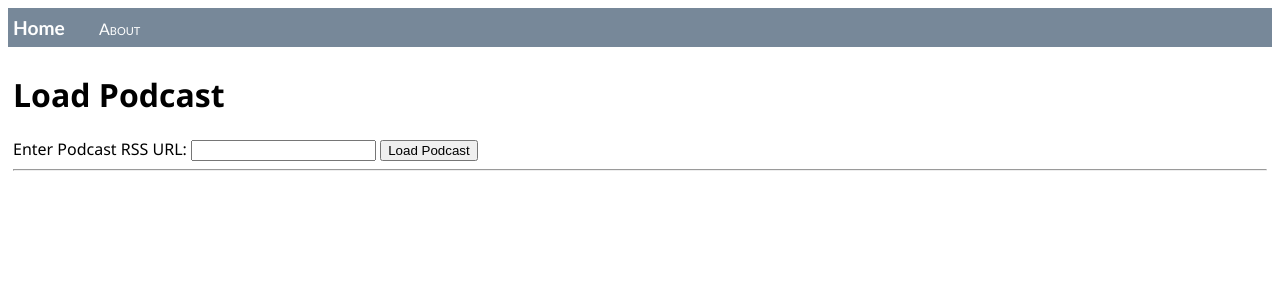
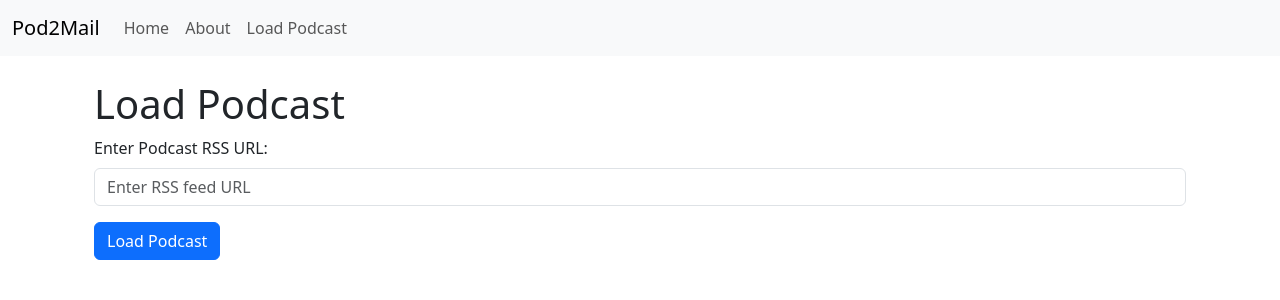
Before and after one commit to JohnRuddy/Pod2Mail, a Flask app: page /load_podcast in a window 1280 px wide. Shown: the top 300 px of the page. Run offline with Flask 3, Linux system fonts and the light colour scheme.

Commit message:
added load popdcast

```diff
--- a/pod2email/templates/base.html
+++ b/pod2email/templates/base.html
@@ -1,21 +1,39 @@
 <!DOCTYPE html>
-<html>
-    <head>
-        <meta charset="utf-8" />
-        <title>{% block title %}{% endblock %}</title>
-        <link rel="stylesheet" type="text/css" href="{{ url_for('static', filename='site.css')}}" />
-    </head>
-
-    <body>
-        <div class="navbar">
-            <a href="{{ url_for('home') }}" class="navbar-brand">Home</a>
-            <a href="{{ url_for('about') }}" class="navbar-item">About</a>
+<html lang="en">
+<head>
+    <meta charset="UTF-8">
+    <meta name="viewport" content="width=device-width, initial-scale=1.0">
+    <title>{% block title %}Pod2Mail{% endblock %}</title>
+    <!-- Bootstrap CSS -->
+    <link href="https://cdn.jsdelivr.net/npm/bootstrap@5.3.0/dist/css/bootstrap.min.css" rel="stylesheet">
+    <link rel="stylesheet" href="{{ url_for('static', filename='css/styles.css') }}">
+</head>
+<body>
+    <nav class="navbar navbar-expand-lg navbar-light bg-light">
+        <div class="container-fluid">
+            <a class="navbar-brand" href="{{ url_for('home') }}">Pod2Mail</a>
+            <button class="navbar-toggler" type="button" data-bs-toggle="collapse" data-bs-target="#navbarNav" aria-controls="navbarNav" aria-expanded="false" aria-label="Toggle navigation">
+                <span class="navbar-toggler-icon"></span>
+            </button>
+            <div class="collapse navbar-collapse" id="navbarNav">
+                <ul class="navbar-nav">
+                    <li class="nav-item">
+                        <a class="nav-link" href="{{ url_for('home') }}">Home</a>
+                    </li>
+                    <li class="nav-item">
+                        <a class="nav-link" href="{{ url_for('about') }}">About</a>
+                    </li>
+                    <li class="nav-item">
+                        <a class="nav-link" href="{{ url_for('load_podcast') }}">Load Podcast</a>
+                    </li>
+                </ul>
+            </div>
         </div>
-
-        <div class="body-content">
-            {% block content %}
-            {% endblock %}
-            <hr/>
-        </div>
-    </body>
+    </nav>
+    <main class="container mt-4">
+        {% block content %}{% endblock %}
+    </main>
+    <!-- Bootstrap JS Bundle with Popper -->
+    <script src="https://cdn.jsdelivr.net/npm/bootstrap@5.3.0/dist/js/bootstrap.bundle.min.js"></script>
+</body>
 </html>
--- a/pod2email/templates/load_podcast.html
+++ b/pod2email/templates/load_podcast.html
@@ -1,17 +1,20 @@
 {% extends 'base.html' %}
 
 {% block content %}
-    <h1>Load Podcast</h1>
-    <form method="POST" action="/load_podcast">
-        <label for="rss_url">Enter Podcast RSS URL:</label>
-        <input type="url" id="rss_url" name="rss_url" required>
-        <button type="submit">Load Podcast</button>
+    <div class="container">
+        <h1 class="mt-4">Load Podcast</h1>
+        <form method="POST" action="/load_podcast" class="mb-4">
+            <div class="mb-3">
+                <label for="rss_url" class="form-label">Enter Podcast RSS URL:</label>
+                <input type="url" id="rss_url" name="rss_url" class="form-control" placeholder="Enter RSS feed URL" required>
+            </div>
+            <button type="submit" class="btn btn-primary">Load Podcast</button>
         </form>
 
         {% if episodes %}
             <h2>Latest Episodes</h2>
             <form method="POST" action="/summarize">
-            <table>
+                <table class="table table-striped">
                     <thead>
                         <tr>
                             <th>Select</th>
@@ -31,9 +34,10 @@
                         {% endfor %}
                     </tbody>
                 </table>
-            <button type="submit" id="summarize-button" disabled>Summarize Selected Episodes</button>
+                <button type="submit" id="summarize-button" class="btn btn-success" disabled>Summarize Selected Episodes</button>
             </form>
         {% endif %}
+    </div>
 
     <script>
         const checkboxes = document.querySelectorAll('.episode-checkbox');
```
Also changed, not shown: pod2email/config.py (added). Lines whose indentation alone changed are shown as unchanged.
